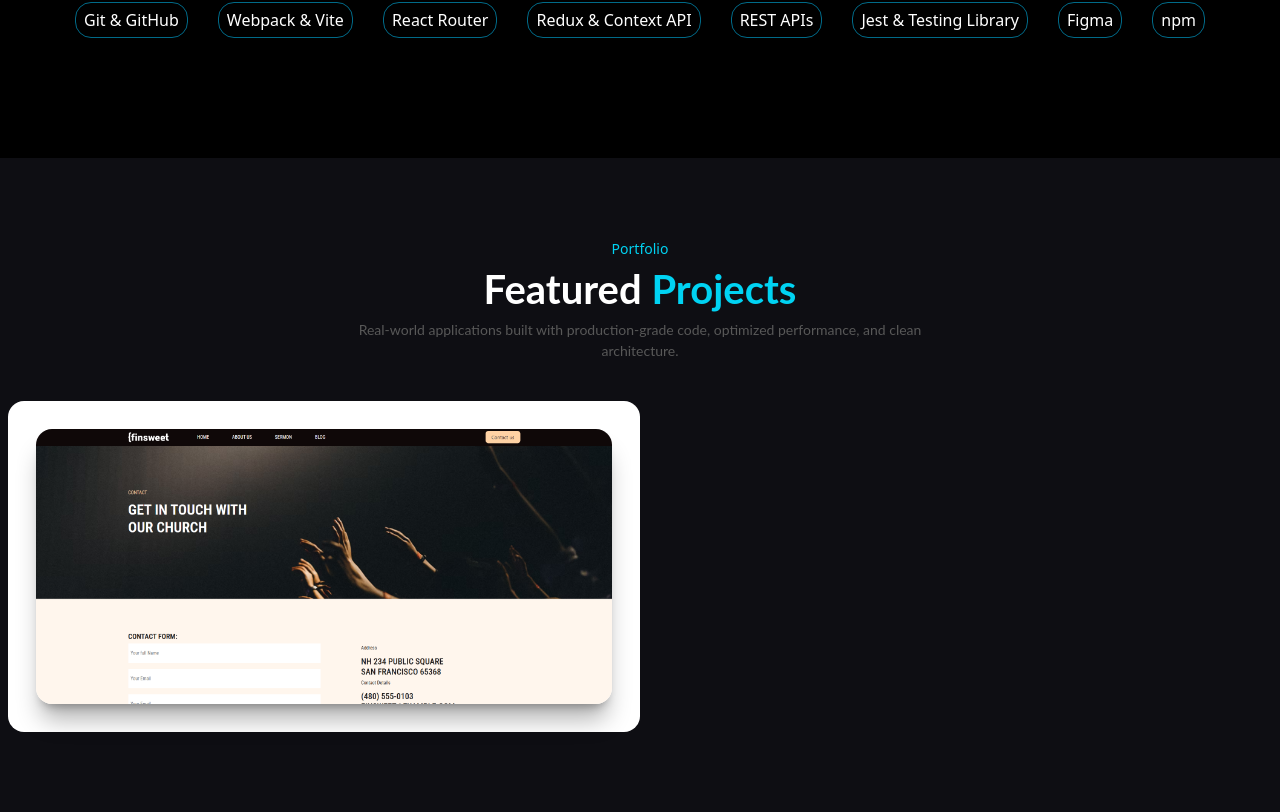
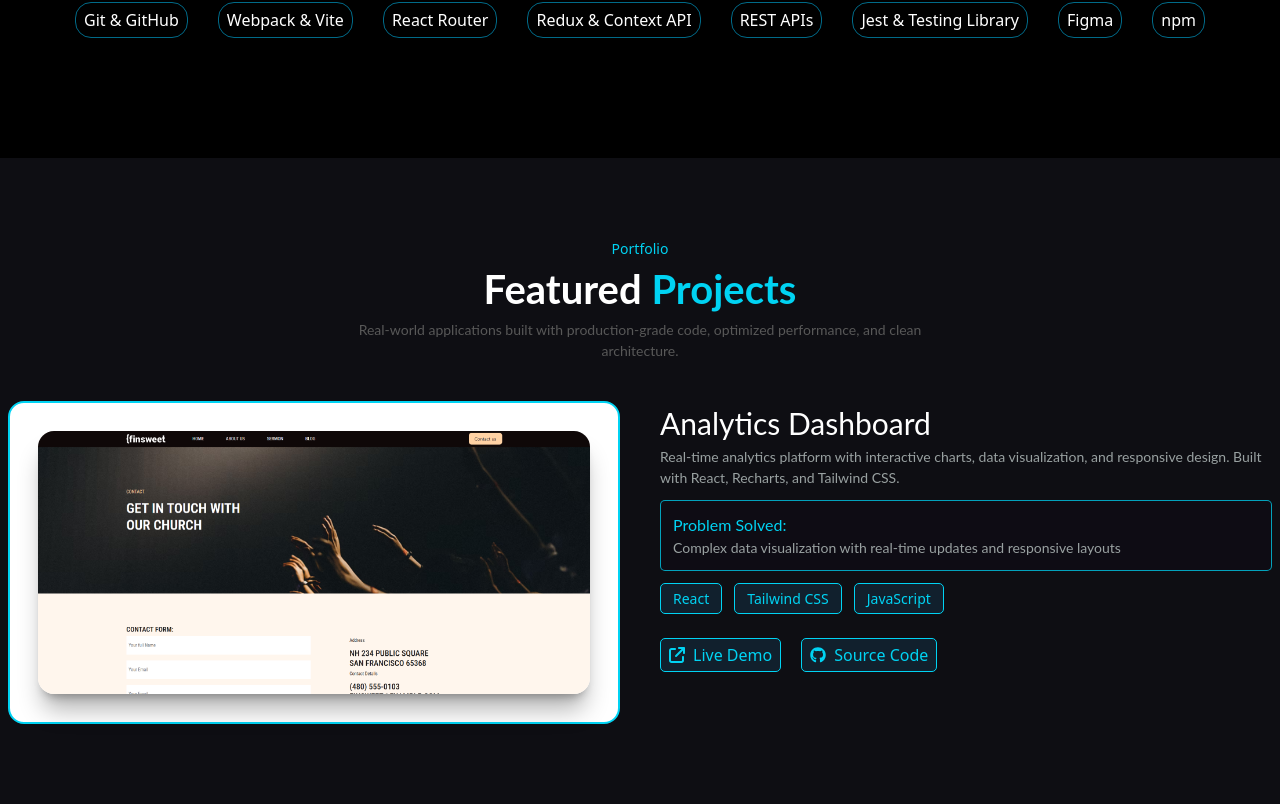
Before and after one commit to Mehedi43g/Portfolio-2026, a React (Vite) app: page / in a window 1280 px wide. Shown: the part 2328-3140 px from the top of the page. Built offline with nearby package versions, Linux system fonts and the light colour scheme.

Commit message:
Project page fast project added

```diff
--- a/src/Commponents/Projects.jsx
+++ b/src/Commponents/Projects.jsx
@@ -1,6 +1,10 @@
 import React from 'react'
 import Container from './Container'
 import photo1 from "../assets/photo1.png"
+import { FaGithub } from 'react-icons/fa'
+import { GoBroadcast } from 'react-icons/go'
+import { IoIosLogOut } from 'react-icons/io'
+import { FaArrowUpRightFromSquare } from 'react-icons/fa6'
 
 const Projects = () => {
   return (
@@ -12,17 +16,42 @@ const Projects = () => {
             <h3 className='text-[40px] font-lato font-bold text-white'>Featured <span className='text-[#00D3F3]'>Projects</span></h3>
             <p className='text-[14px] font-lato text-[#585858] '>Real-world applications built with production-grade code, optimized performance, and clean <br /> architecture.</p>
           </div>
-          <div className="pt-10">
+          <div className="pt-10 flex gap-10">
+            <div className="w-6/12 ">
+              <div className="p-7 bg-white rounded-2xl border-2 border-[#00D3F3] relative group ">
+                <img className='rounded-2xl shadow-xl/30 group-hover:scale-105 ease-in-out duration-300' src={photo1} alt="" />
+                <div className=" absolute top-0 left-0 bg-[#00d3f32a] w-full h-full rounded-2xl opacity-0 group-hover:opacity-100   ease-in-out">
+
+                  <div className="flex mx-auto justify-center my-[25%] gap-3 items-center">
+                    <div className="p-3 text-white rounded-full text-[20px] bg-[#00D3F3] duration-300 ease-in-out cursor-pointer "> <FaArrowUpRightFromSquare className='hover:scale-110'/> </div>
+                    <div className="p-3 bg-[#110E18] text-white rounded-full text-[20px] hover:bg-[#00D3F3] duration-300 ease-in-out cursor-pointer "> <FaGithub className='hover:scale-110'/></div>
+                  </div> scale-105
+                </div>
+              </div>
+            </div>
             <div className="w-6/12">
-            <div className="p-7 bg-white rounded-2xl">
-              <img className='rounded-2xl shadow-xl/30 hover:scale-105 ease-in-out duration-300' src={photo1} alt="" />
+            <h3 className='font-lato text-[30px] text-white '>Analytics Dashboard</h3>
+            <p className='font-lato text-[14px] text-[#99A1A1]'>Real-time analytics platform with interactive charts, data visualization, and responsive design. Built with React, Recharts, and Tailwind CSS.</p>
+            <div className="border bg-[#0E0C14] border-[#00d3f3c0] mt-3 p-3 rounded-[5px]">
+              <h4 className='text-[#00D3F3] text-[16px] font-lato '>Problem Solved:</h4>
+              <p className='text-[#99A1A1] text-[14px] font-lato'>Complex data visualization with real-time updates and responsive layouts</p>
+            </div>
             <div className="">
+              <ul className='flex pt-3 gap-3'>
+                <li className='text-[14px] border bg-[#11202D] px-3 py-1 cursor-pointer text-[#00D3F3] rounded-[5px]'>React</li>
+                <li className='text-[14px] border bg-[#11202D] px-3 py-1 cursor-pointer text-[#00D3F3] rounded-[5px]'>Tailwind CSS</li>
+                <li className='text-[14px] border bg-[#11202D] px-3 py-1 cursor-pointer text-[#00D3F3] rounded-[5px]'>JavaScript</li>
+              </ul>
+              <div className="">
+                <ul className='flex pt-6 gap-5'>
+                  <li className='flex items-center gap-2 px-2 py-1 border bg-[#11202D] text-[#00D3F3] rounded-[5px] cursor-pointer  hover:border-[#00D3F3] hover:shadow-[0_0_30px_rgba(0,211,243,0.15)]'><FaArrowUpRightFromSquare/> Live Demo</li>
+                  <li className='flex items-center gap-2 px-2 py-1 border bg-[#11202D] text-[#00D3F3] rounded-[5px] cursor-pointer  hover:border-[#00D3F3]  hover:shadow-[0_0_30px_rgba(0,211,243,0.15)]'><FaGithub/> Source Code</li>
+                </ul>
+              </div>
+            </div>
 
             </div>
             </div>
-            </div>
-            <div className="w-6/12"></div>
-          </div>
         </div>
       </Container>
     </section>
```
